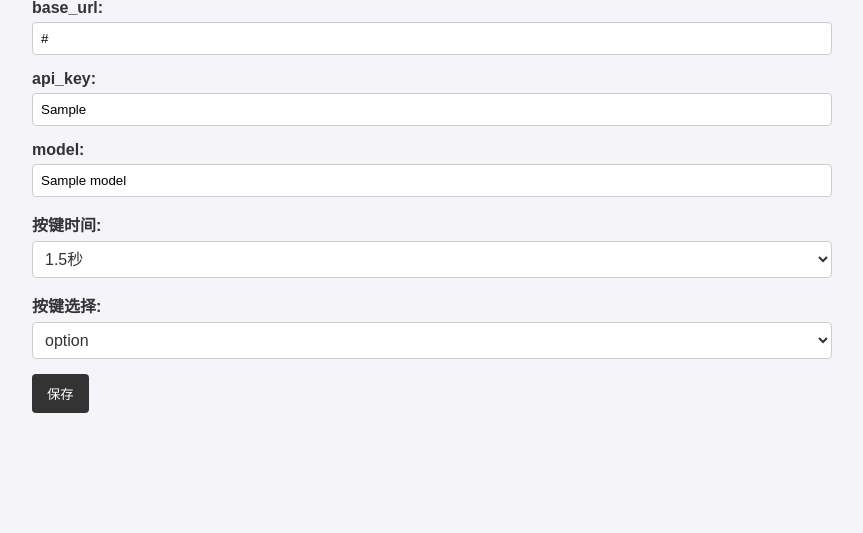
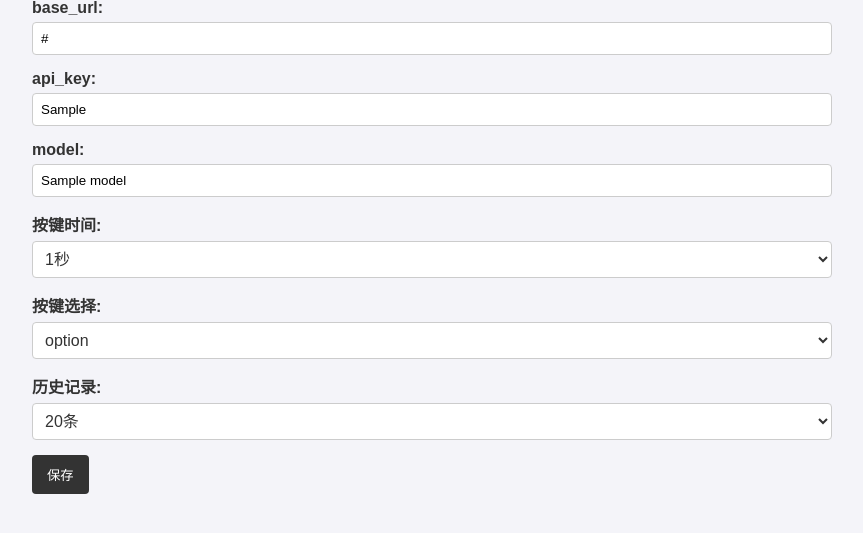
Before and after one commit to horennel/OpenMath2LaTeX, a FastAPI app: template backend/templates/config.html in a window 1280 px wide. Shown: the part 186-719 px from the top of the page, without its empty margins (208-1071 px from the left). Run offline with FastAPI, Linux system fonts and the light colour scheme; the template is opened without the code that fills it: most values are stand-ins (such as "Sample title", 1, 10 or a date in 2020).

Commit message:
feat: save the number of historical records

```diff
--- a/backend/templates/config.html
+++ b/backend/templates/config.html
@@ -19,10 +19,10 @@
         <div class="form-group">
             <label for="key_press_time">按键时间:</label>
             <select id="key_press_time" name="button_time">
-<!--                {% if cfg.button_time == 1 %}-->
-<!--                <option value="1" selected>1秒</option>-->
-<!--                {% else %}-->
-<!--                <option value="1">1秒</option>-->
+                {% if cfg.button_time == 1 %}
+                <option value="1" selected>1秒</option>
+                {% else %}
+                <option value="1">1秒</option>
                 {% endif %}
                 {% if cfg.button_time == 1.5 %}
                 <option value="1.5" selected>1.5秒</option>
@@ -57,6 +57,31 @@
                 {% endif %}
             </select>
         </div>
+        <div class="form-group">
+            <label for="history_num">历史记录:</label>
+            <select id="history_num" name="history_num">
+                {% if cfg.history_num == 20 %}
+                <option value="20" selected>20条</option>
+                {% else %}
+                <option value="20">20条</option>
+                {% endif %}
+                {% if cfg.history_num == 3 %}
+                <option value="3" selected>3条</option>
+                {% else %}
+                <option value="3">3条</option>
+                {% endif %}
+                {% if cfg.history_num == 40 %}
+                <option value="40" selected>40条</option>
+                {% else %}
+                <option value="40">40条</option>
+                {% endif %}
+                {% if cfg.history_num == 50 %}
+                <option value="50" selected>50条</option>
+                {% else %}
+                <option value="50">50条</option>
+                {% endif %}
+            </select>
+        </div>
         <input type="submit" value="保存">
     </form>
 </main>
```
